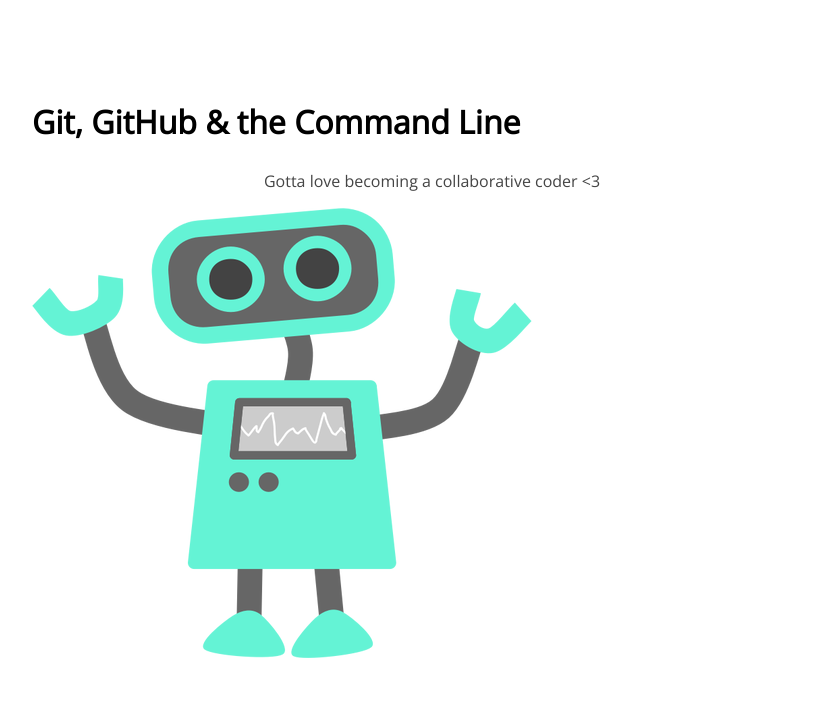
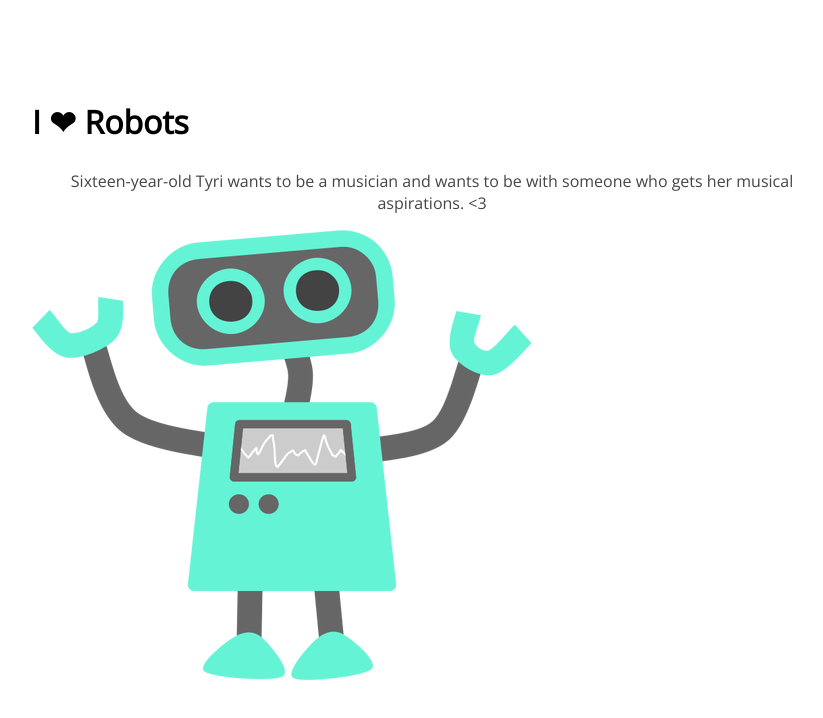
Before and after one commit to lyndseylew/105-practice-project, a plain HTML site: page index.html in a window 1280 px wide. Shown: the whole page, without its empty margins (208-1031 px from the left). Drawn offline with nearby package versions, Linux system fonts and the light colour scheme.

Commit message:
Updated header and paragraph copy

```diff
--- a/index.html
+++ b/index.html
@@ -8,8 +8,8 @@
 </head>
 <body>
 	<section>
-		<h1>Git, GitHub & the Command Line</h1>
-		<p>Gotta love becoming a collaborative coder <3</p>
+		<h1>I ❤ Robots</h1>
+		<p>Sixteen-year-old Tyri wants to be a musician and wants to be with someone who gets her musical aspirations. <3</p>
 		<img src="img/happy-blue-robot.png">
 	</section>
 </body>
```
